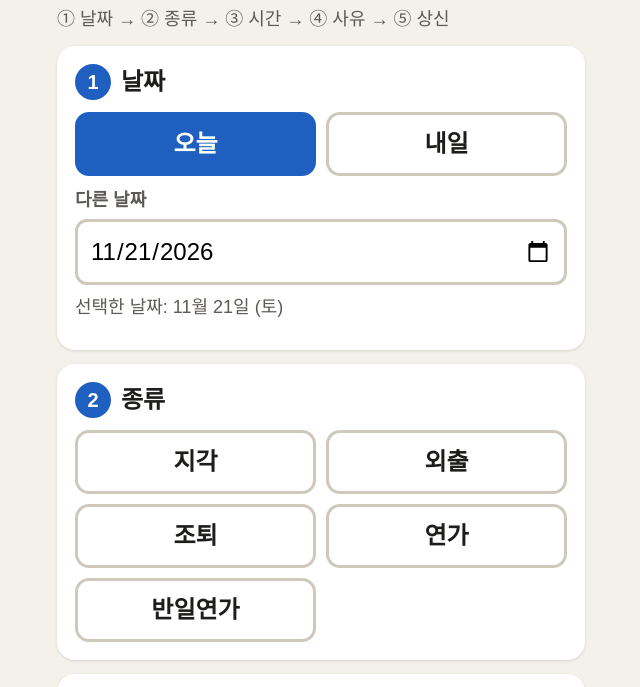
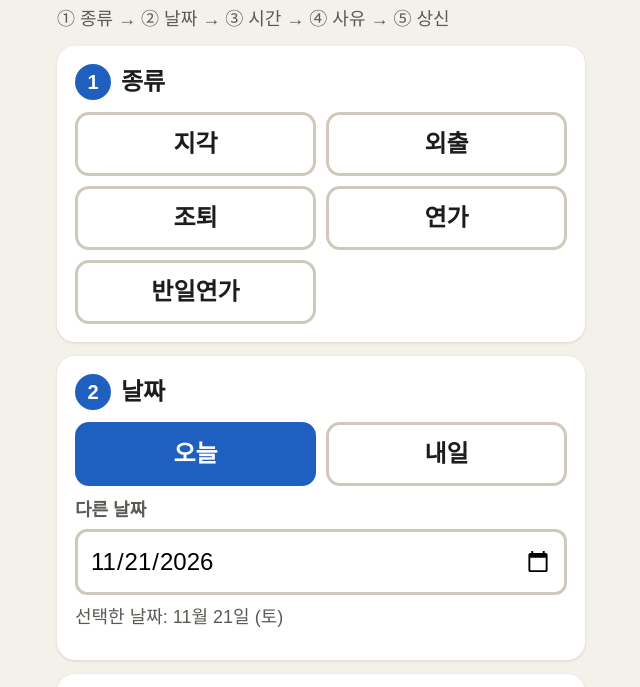
Before and after one commit to cck0688-stack/leave-app, a plain HTML site: page index.html in a window 1280 px wide. Shown: the part 63-750 px from the top of the page, without its empty margins (319-959 px from the left). Drawn offline with Linux system fonts and the light colour scheme.

Commit message:
Swap order: 종류 first, 날짜 second
Co-Authored-By: Claude Sonnet 5.5 <noreply@anthropic.com>
Claude-Session: https://claude.ai/code/session_01CRJy3XTy2DkbwvKSAq3YsE

```diff
--- a/index.html
+++ b/index.html
@@ -65,10 +65,15 @@
 <body>
 <div class="wrap">
   <h1>근무 상신</h1>
-  <p class="hint">① 날짜 → ② 종류 → ③ 시간 → ④ 사유 → ⑤ 상신</p>
+  <p class="hint">① 종류 → ② 날짜 → ③ 시간 → ④ 사유 → ⑤ 상신</p>
 
   <div class="card">
-    <div class="step"><span class="num">1</span>날짜</div>
+    <div class="step"><span class="num">1</span>종류</div>
+    <div class="grid g2" id="types"></div>
+  </div>
+
+  <div class="card">
+    <div class="step"><span class="num">2</span>날짜</div>
     <div class="grid g2">
       <button class="opt" id="dToday" aria-pressed="true">오늘</button>
       <button class="opt" id="dTomorrow" aria-pressed="false">내일</button>
@@ -76,11 +81,6 @@
     <div class="lbl">다른 날짜</div>
     <input type="date" id="dateIn">
     <p class="hint" style="margin-top:10px" id="dateTxt"></p>
-  </div>
-
-  <div class="card">
-    <div class="step"><span class="num">2</span>종류</div>
-    <div class="grid g2" id="types"></div>
   </div>
 
   <div class="card">
@@ -235,7 +235,7 @@ function render(){
   $("#autoNote").textContent = isAllDay() ? (st.type==="연가" ? "연가는 하루 종일(08:00~16:00)로 자동 입력됩니다." : "반일연가는 12:00~16:00로 자동 입력됩니다.")
     : startFixed() ? "지각은 시작이 08:00으로 자동 입력됩니다. 출근한 시간(종료)만 고르세요."
     : endFixed() ? "조퇴는 종료 시간이 16:00으로 자동 입력됩니다."
-    : !st.type ? "먼저 ②번에서 종류를 눌러주세요." : "";
+    : !st.type ? "먼저 ①번에서 종류를 눌러주세요." : "";
   buildPicker();
   const p=problem();
   const ok=!p;
```
